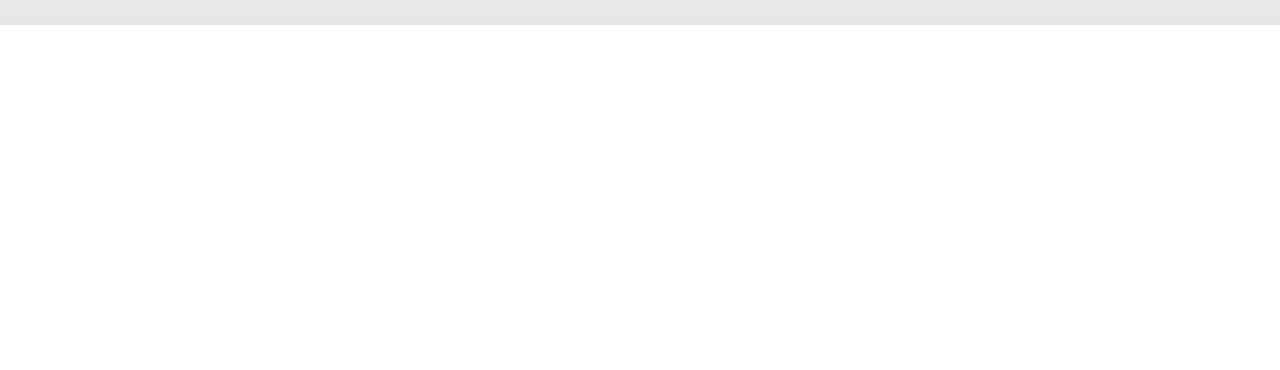
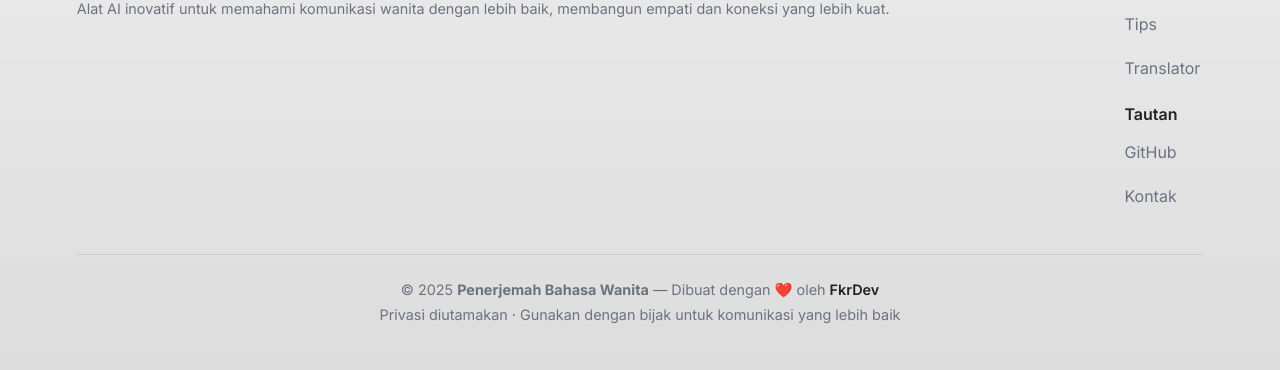
Before and after one commit to Fikrisn/woman-language-translator, a website: page index.html in a window 1280 px wide. Shown: the part 2812-3182 px from the top of the page. Before the commit the page ends 2837 px from the top, so only its background shows below. Drawn offline with Linux system fonts and the light colour scheme.

Commit message:
feat: merapikan footer

```diff
--- a/index.html
+++ b/index.html
@@ -284,22 +284,120 @@
         .suggestion-text{font-weight:600;color:var(--text);font-size:1rem}
         .suggestion-reason{font-size:0.9rem;color:var(--muted);margin-top:6px}
 
-        /* footer - improve with more content and links */
+        /* footer - make more elegant and tidy */
         footer{
-            margin-top:40px;
-            text-align:center;
-            color:var(--muted);
-            font-size:0.95rem;
-            padding:48px 6vw;
-            background: linear-gradient(180deg, rgba(0,0,0,0.02), rgba(0,0,0,0.05));
-            border-top:1px solid rgba(0,0,0,0.03);
+            margin-top:60px;
+            background: linear-gradient(180deg, rgba(0,0,0,0.03), rgba(0,0,0,0.08));
+            border-top: 3px solid var(--accent);
+            padding: 60px 6vw 40px;
+            position: relative;
         }
-        .footer-content{max-width:1000px;margin:0 auto}
-        .footer-links{display:flex;justify-content:center;gap:24px;margin-bottom:16px;flex-wrap:wrap}
-        .footer-links a{color:var(--accent);text-decoration:none;font-weight:600;padding:8px 12px;border-radius:8px;transition:background 0.3s ease}
-        .footer-links a:hover{background:rgba(0,0,0,0.05)}
-        .footer-bottom{margin-top:20px;padding-top:20px;border-top:1px solid rgba(0,0,0,0.05)}
-        .footer-bottom p{margin:0}
+        footer::before {
+            content: '';
+            position: absolute;
+            top: 0;
+            left: 50%;
+            transform: translateX(-50%);
+            width: 80px;
+            height: 3px;
+            background: var(--accent);
+            border-radius: 2px;
+        }
+        .footer-content{
+            max-width: 1200px;
+            margin: 0 auto;
+            display: grid;
+            grid-template-columns: 1fr auto;
+            gap: 40px;
+            align-items: start;
+        }
+        .footer-brand{
+            display: flex;
+            flex-direction: column;
+            gap: 12px;
+        }
+        .footer-brand .logo{
+            width: 60px;
+            height: 60px;
+            border-radius: 12px;
+            background: linear-gradient(135deg, #fff, #f0f0f0);
+            display: flex;
+            align-items: center;
+            justify-content: center;
+            box-shadow: var(--shadow);
+        }
+        .footer-brand h3{
+            font-size: 1.2rem;
+            margin: 0;
+            color: var(--accent);
+            font-weight: 700;
+        }
+        .footer-brand p{
+            margin: 0;
+            color: var(--muted);
+            font-size: 0.9rem;
+            line-height: 1.5;
+        }
+        .footer-nav{
+            display: flex;
+            flex-direction: column;
+            gap: 16px;
+        }
+        .footer-nav h4{
+            margin: 0 0 8px;
+            font-size: 1rem;
+            color: var(--accent);
+            font-weight: 600;
+        }
+        .footer-links{
+            display: flex;
+            flex-direction: column;
+            gap: 8px;
+        }
+        .footer-links a{
+            color: var(--muted);
+            text-decoration: none;
+            font-weight: 500;
+            padding: 6px 0;
+            transition: color 0.3s ease;
+        }
+        .footer-links a:hover{
+            color: var(--accent);
+        }
+        .footer-bottom{
+            margin-top: 40px;
+            padding-top: 20px;
+            border-top: 1px solid rgba(0,0,0,0.1);
+            text-align: center;
+            color: var(--muted);
+            font-size: 0.9rem;
+        }
+        .footer-bottom p{
+            margin: 4px 0;
+        }
+        .footer-bottom a{
+            color: var(--accent);
+            font-weight: 600;
+            text-decoration: none;
+        }
+        .footer-bottom a:hover{
+            text-decoration: underline;
+        }
+
+        /* responsive footer */
+        @media (max-width: 768px) {
+            .footer-content {
+                grid-template-columns: 1fr;
+                gap: 30px;
+            }
+            .footer-nav {
+                flex-direction: row;
+                justify-content: space-around;
+            }
+            .footer-links {
+                align-items: center;
+            }
+        }
     </style>
 </head>
 <body>
@@ -472,18 +570,35 @@
 
         <footer>
             <div class="footer-content">
+                <div class="footer-brand">
+                    <div class="logo">
+                        <img src="/public/logo.png" alt="Logo Penerjemah Bahasa Wanita" style="width:100%;height:100%;border-radius:10px;object-fit:cover;">
+                    </div>
+                    <h3>Penerjemah Bahasa Wanita</h3>
+                    <p>Alat AI inovatif untuk memahami komunikasi wanita dengan lebih baik, membangun empati dan koneksi yang lebih kuat.</p>
+                </div>
+                <div class="footer-nav">
+                    <div>
+                        <h4>Navigasi</h4>
                         <div class="footer-links">
                             <a href="#about">Tentang</a>
                             <a href="#how">Cara Kerja</a>
                             <a href="#tips">Tips</a>
                             <a href="#translator">Translator</a>
+                        </div>
+                    </div>
+                    <div>
+                        <h4>Tautan</h4>
+                        <div class="footer-links">
                             <a href="https://github.com/fikrisn" target="_blank">GitHub</a>
                             <a href="mailto:contact@example.com">Kontak</a>
                         </div>
+                    </div>
+                </div>
+            </div>
             <div class="footer-bottom">
-                    <p>© 2025 <strong>Penerjemah Bahasa Wanita</strong> — Alat AI untuk komunikasi yang lebih baik dan empati.</p>
-                    <p>Dibuat oleh <a href="https://github.com/fikrisn" target="_blank">FkrDev</a> · Privasi diutamakan · Gunakan dengan bijak untuk membangun hubungan yang lebih kuat.</p>
-                </div>
+                <p>© 2025 <strong>Penerjemah Bahasa Wanita</strong> — Dibuat dengan ❤️ oleh <a href="https://github.com/fikrisn" target="_blank">FkrDev</a></p>
+                <p>Privasi diutamakan · Gunakan dengan bijak untuk komunikasi yang lebih baik</p>
             </div>
         </footer>
     </div>
```
Lines whose indentation alone changed are shown as unchanged.
